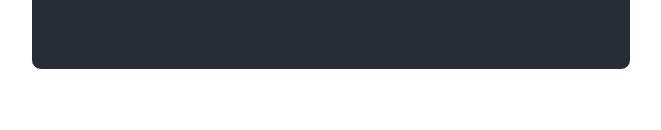
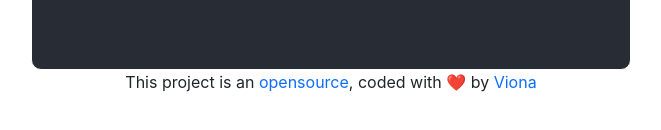
Before and after one commit to Vion-sis/weather-app-react, a React (Create React App) app: page / in a window 1280 px wide. Shown: the part 570-700 px from the top of the page, without its empty margins (309-970 px from the left). Built offline with nearby package versions, Linux system fonts and the light colour scheme; no server answers.

Commit message:
added a github link to the project

```diff
--- a/src/App.js
+++ b/src/App.js
@@ -12,6 +12,26 @@ function App() {
         <Form city="Tokyo" />
         <Forecast />
       </div>
+      <p>
+        This project is an {""}
+        <a
+          href="https://github.com/Vion-sis/weather-app-react"
+          target="_blank"
+          rel="noreferrer"
+          className="text-decoration-none"
+        >
+          opensource
+        </a>
+        , coded with ❤️ by {""}
+        <a
+          href="https://github.com/Vion-sis"
+          target="_blank"
+          rel="noreferrer"
+          className="text-decoration-none"
+        >
+          Viona
+        </a>
+      </p>
     </div>
   );
 }
```
